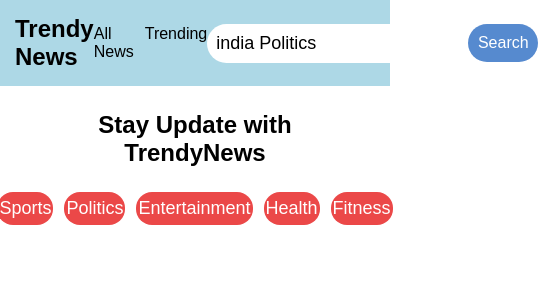
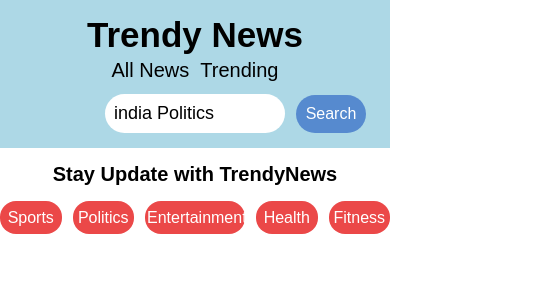
Before and after one commit to tanisha1527/React-Project8, a React (Vite) app: page / in a window 390 px wide. Shown: the top 300 px of the page, 538 px wide, since content can reach past the window. Built offline with nearby package versions, Linux system fonts and the light colour scheme; no server answers.

Commit message:
add responsiveness for mobile and laptop screens

```diff
--- a/src/components/Newsapp/Newsapp.css
+++ b/src/components/Newsapp/Newsapp.css
@@ -79,3 +79,71 @@ nav ul{
      font-size: 24px;
      padding: 25px;
 }
+
+@media(max-width:768px){
+        nav{
+           flex-direction: column;
+           align-items: center;
+           justify-content: center;
+        }
+        nav h1{
+            font-size: 35px;
+        }
+        nav ul{
+            font-size: 20px;
+            margin-top: 4px;
+            margin-bottom: 4px;
+        }
+        nav input{
+              width: 50%;
+        }
+        .search-bar{
+              flex-direction: row;
+              align-items: center;
+              width: 100%;
+              margin-top: 8px;
+              margin-left: 50%;
+        }
+        .category-btns button{
+              width: 100px;
+              font-size: 16px;
+        }
+        .heading{
+             font-size: 20px;
+             padding: 15px;
+        }
+}
+
+@media(max-width:375px){
+     nav{
+        flex-direction: column;
+        align-items: center;
+        justify-content: center;
+     }
+     nav h1{
+         font-size: 30px;
+     }
+     nav ul{
+         font-size: 15px;
+         margin-top: 4px;
+         margin-bottom: 4px;
+     }
+     nav input{
+           width: 50%;
+     }
+     .search-bar{
+           flex-direction: row;
+           align-items: center;
+           width: 100%;
+           margin-top: 8px;
+           margin-left: 38%;
+     }
+     .category-btns button{
+           width: 60px;
+           font-size: 12px;
+     }
+     .heading{
+          font-size: 20px;
+          padding: 15px;
+     }
+}
```
